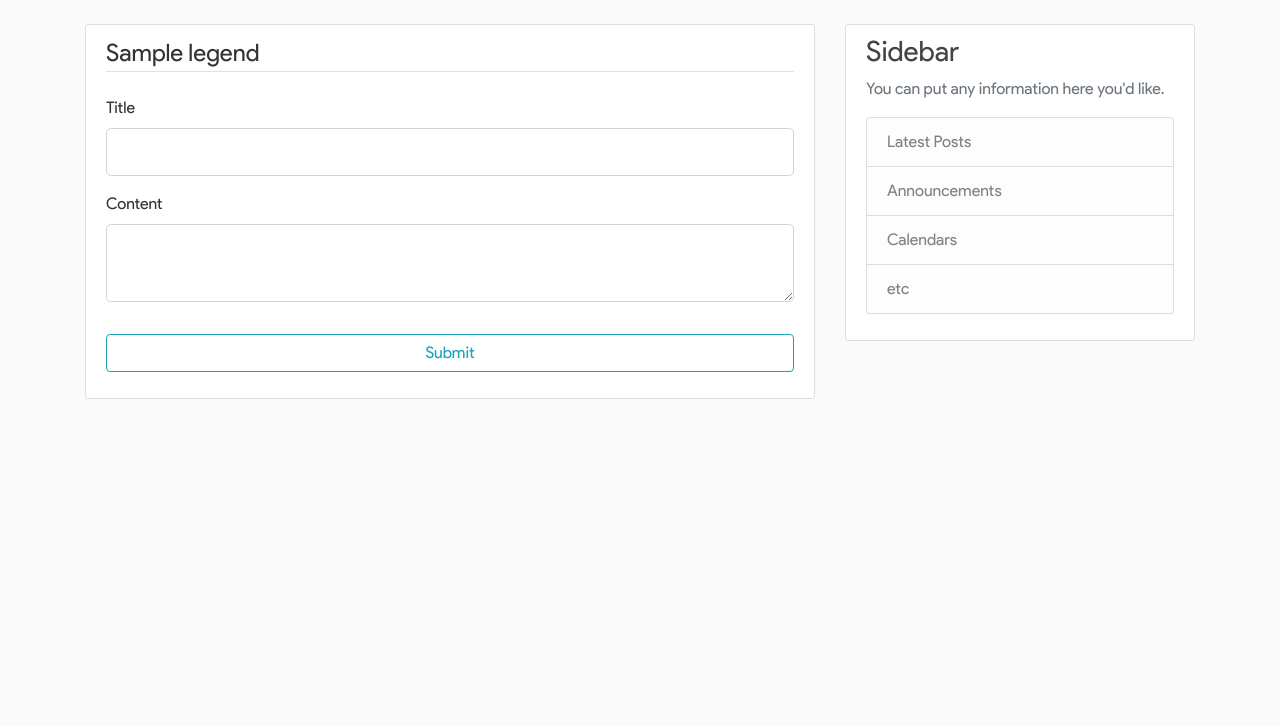
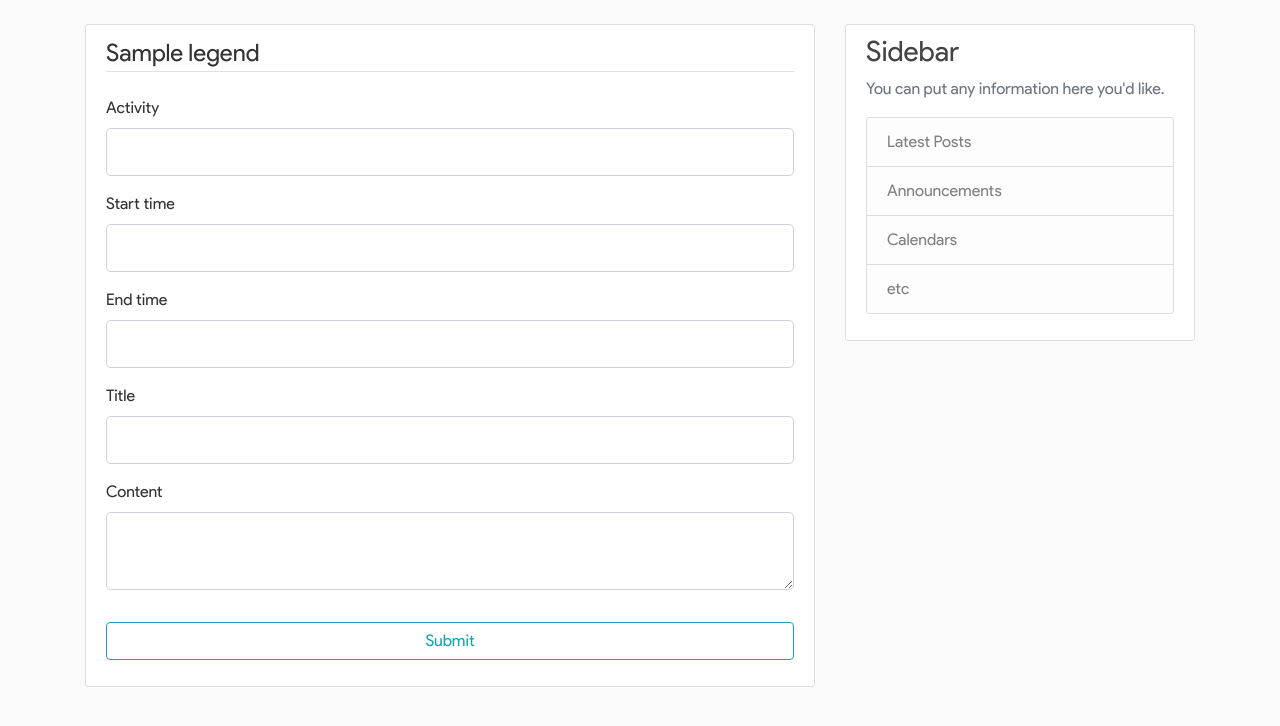
Before and after one commit to ShauryaAg/SoHealth, a Python web app: template templates/create_post.html in a window 1280 px wide. Shown: the part 56-782 px from the top of the page. Run offline with Jinja, Linux system fonts and the light colour scheme; the template is opened without the code that fills it: most values are stand-ins (such as "Sample title", 1, 10 or a date in 2020); form fields are guessed from the names that the template uses; some libraries are stand-ins or nearby versions.

Commit message:
changed models and forms

```diff
--- a/forms.py
+++ b/forms.py
@@ -1,9 +1,10 @@
 from flask_wtf import FlaskForm
 from flask_wtf.file import FileField, FileAllowed
 from flask_login import current_user
-from wtforms import StringField, PasswordField, SubmitField, BooleanField, TextAreaField, RadioField, SelectField, TimeField
+from wtforms import StringField, PasswordField, SubmitField, BooleanField, TextAreaField, RadioField, SelectField
 from wtforms.validators import DataRequired, Length, Email, EqualTo, ValidationError
 from SoHealth.models import User
+from wtforms_alchemy import TimeField
 
 
 class RegistrationForm(FlaskForm):
@@ -80,7 +81,7 @@ choices=  [
 class PostForm(FlaskForm):
     activity =  SelectField('Activity', choices =[('value', 'Walking'), ('value_two', 'Running'),
                                         ('value_three', 'Football'), ('value_four', 'Basketball'), ('value_five', 'Tennis') ])
-    StartTime = TimeField('Start', validators=[DataRequired()])
+    StartTime = TimeField('Start', format='%Y-%m-%d', validators=[DataRequired()])
     EndTime =  TimeField('End', validators=[DataRequired()])
     title = StringField('Activity Title', validators=[DataRequired()])
     content = TextAreaField('Content', validators=[DataRequired()])
--- a/models.py
+++ b/models.py
@@ -25,8 +25,8 @@ class Post(db.Model):
     title = db.Column(db.String(100), nullable=False)
     activity = db.Column(db.String(100), nullable=False)
     date_posted = db.Column(db.DateTime, nullable=False, default=datetime.utcnow)
-    StartTime = db.Column(db.Time, nullable=False)
-    EndTime = db.Column(db.Time, nullable=False)
+    StartTime = db.Column(db.DateTime, nullable=False)
+    EndTime = db.Column(db.DateTime, nullable=False)
     calories = db.Column(db.Integer, nullable=False)
     kilometers = db.Column(db.Integer, nullable=False)
     user_id = db.Column(db.Integer, db.ForeignKey('user.id'), nullable=False)
--- a/static/styles.css
+++ b/static/styles.css
@@ -1,4 +1,3 @@
-<<<<<<< HEAD:templates/styles.css
 #container{
     display: flex;
     justify-content: center;
@@ -83,90 +82,3 @@
 .legend{
     box-sizing: border-box;
 }
-=======
-#container{
-    display: flex;
-    justify-content: center;
-    margin-top: 5%;
-}
-
-.form-group{
-    display: flex;
-    flex-direction: column;
-    justify-content: center;
-}
-
-.form-feild{
-    display: block;
-    position: relative;
-    margin: 0.5vh;
-    height: auto;
-    top: 5vh;
-}
-
-.form-feild > input{
-    position: absolute;
-    font-family: 'Gill Sans', 'Gill Sans MT', Calibri, 'Trebuchet MS', sans-serif;
-    width: 0;
-    margin-bottom: 20px;
-    padding-top: 5px;
-    padding-left: 5px;
-    color: transparent;
-    border: 0;
-    background: transparent;
-    outline: none;
-    transition: width .35s ease-out;
-}
-
-.form-feild > input:focus, .form-feild > input:valid{
-    font-size: 2.5vh;
-    width: 200px;
-    color: #000000;
-    background: transparent;
-    border-bottom: 0.5vh;
-    border-bottom-style: solid;
-    border-radius: 0.5vh;
-    border-color: rgb(236, 157, 9);
-}
-
-.form-feild > label{
-    position: relative;
-    display: inline-block;
-    width: 200px;
-    bottom: 4px;
-    left: 8px;
-    margin-bottom: 10px;
-    font-size: 2.2vh;
-    opacity: 0.5;
-    height: 4vh;
-    font-family: 'Gill Sans', 'Gill Sans MT', Calibri, 'Trebuchet MS', sans-serif;
-    cursor: text;
-    transition:
-            font-size .35s ease,
-            bottom .35s ease,
-            opacity .35s ease,
-            left .35s ease;
-}
-
-.form-feild > input:focus + label, .form-feild > input:valid + label{
-    font-size: 1.5vh;
-    bottom: 1.9vh;
-    left: 0;
-    opacity: 0.3;
-}
-
-
-.submit-button{
-    margin-top: 10vh;
-    color: #5200CD;
-    background-color: transparent;
-    border: 2px solid;
-    border-radius: 3px;
-
-}
-
-.legend{
-    font-family: 'Baloo Chettan', cursive;
-    box-sizing: border-box;
-}
->>>>>>> 82e119b5cea81f5690dfb681598cdf1e15c86c88:static/styles.css
--- a/templates/create_post.html
+++ b/templates/create_post.html
@@ -5,6 +5,45 @@
         {{ form.hidden_tag() }}
         <fieldset class="form-group">
             <legend class="border-bottom mb-4">{{ legend }}</legend>
+            <div class="form-group">
+                {{ form.activity.label(class="form-control-label") }}
+                {% if form.activity.errors %}
+                    {{ form.activity(class="form-control form-control-lg is-invalid") }}
+                    <div class="invalid-feedback">
+                        {% for error in form.activity.errors %}
+                            <span>{{ error }}</span>
+                        {% endfor %}
+                    </div>
+                {% else %}
+                    {{ form.activity(class="form-control form-control-lg") }}
+                {% endif %}
+            </div>
+            <div class="form-group">
+                {{ form.StartTime.label(class="form-control-label") }}
+                {% if form.StartTime.errors %}
+                    {{ form.StartTime(class="form-control form-control-lg is-invalid") }}
+                    <div class="invalid-feedback">
+                        {% for error in form.title.errors %}
+                            <span>{{ error }}</span>
+                        {% endfor %}
+                    </div>
+                {% else %}
+                    {{ form.StartTime(class="form-control form-control-lg") }}
+                {% endif %}
+            </div>
+            <div class="form-group">
+                {{ form.EndTime.label(class="form-control-label") }}
+                {% if form.EndTime.errors %}
+                    {{ form.EndTime(class="form-control form-control-lg is-invalid") }}
+                    <div class="invalid-feedback">
+                        {% for error in form.EndTime.errors %}
+                            <span>{{ error }}</span>
+                        {% endfor %}
+                    </div>
+                {% else %}
+                    {{ form.EndTime(class="form-control form-control-lg") }}
+                {% endif %}
+            </div>
             <div class="form-group">
                 {{ form.title.label(class="form-control-label") }}
                 {% if form.title.errors %}
--- a/templates/login.html
+++ b/templates/login.html
@@ -49,8 +49,4 @@
             Need An Account? <a class="ml-2" href="{{ url_for('register') }}">Sign Up Now</a>
         </small>
     </div>
-<<<<<<< HEAD
 {% endblock content %}
-=======
-{% endblock content %}
->>>>>>> 82e119b5cea81f5690dfb681598cdf1e15c86c88
```
Also changed, not shown: templates/layout.html (+5 -5 lines).
